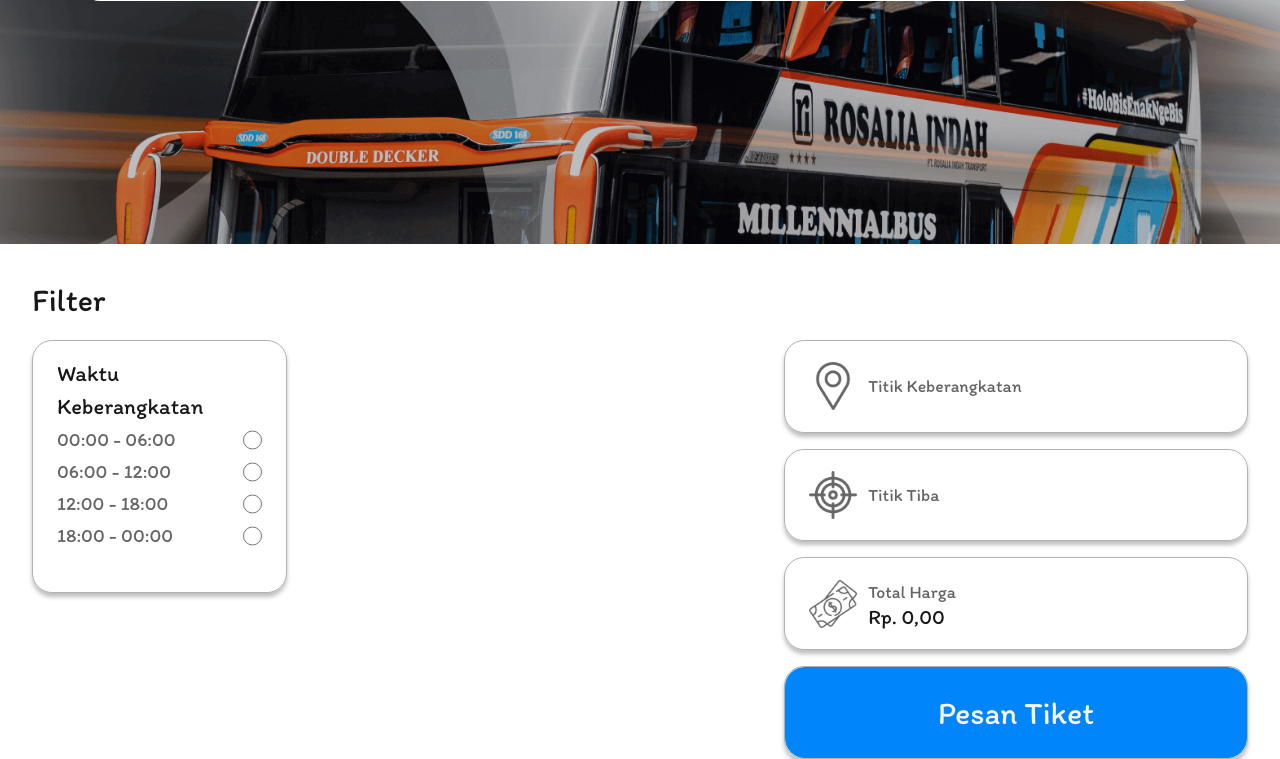
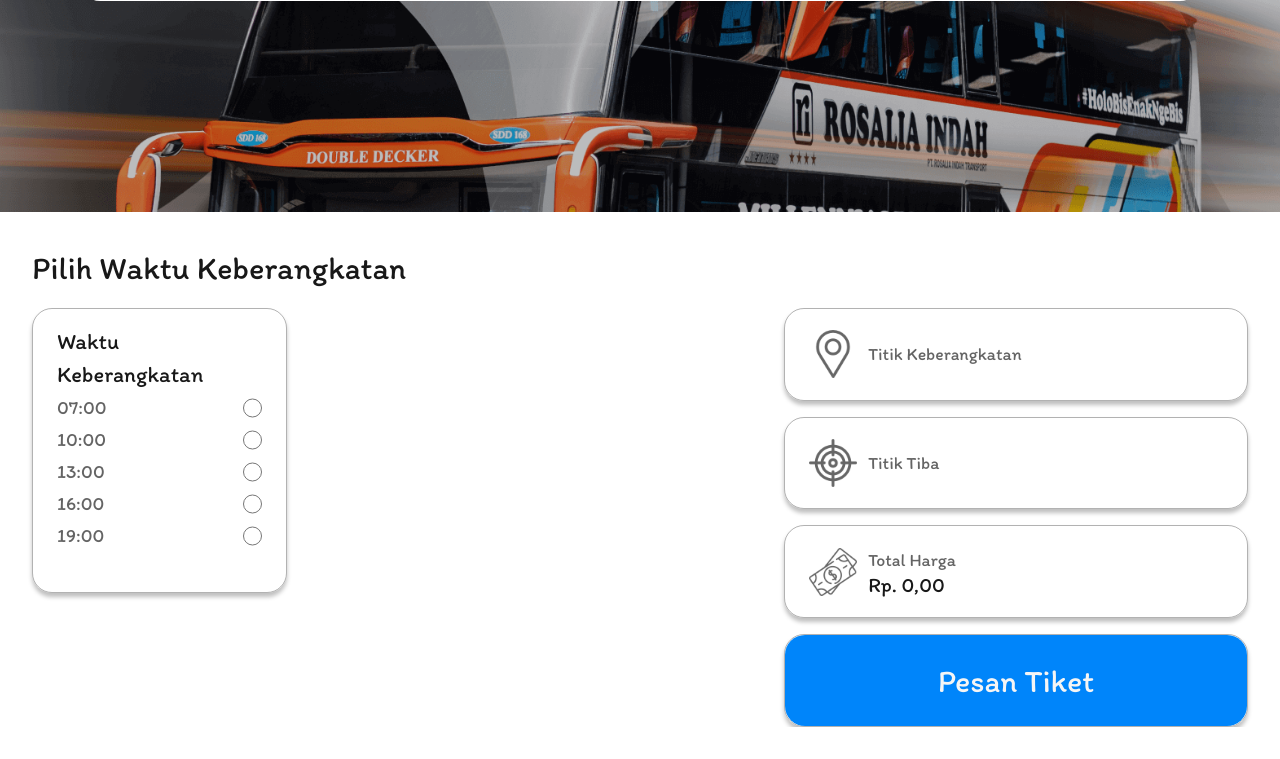
Before and after one commit to hibbansm12/project-pbo, a PHP site: page /perjalanan.php in a window 1280 px wide. Shown: the part 239-998 px from the top of the page. After the commit the page ends 966 px from the top, so only its background shows below. Run offline with PHP 8.4, Linux system fonts and the light colour scheme; data that the repository does not hold is empty.

Commit message:
perjalanan.php
memperbaiki beberapa section waktu keberangkatan dan fitur lainnya

```diff
--- a/app/perjalanan.php
+++ b/app/perjalanan.php
@@ -56,8 +56,10 @@
 		</div>
 		<main class="content-wrapper">
 			<form action="">
+				<main class="content-wrapper">
+			<form action="">
 				<div class="content-name">
-					Filter
+					Pilih Waktu Keberangkatan
 				</div>
 
 				<!-- PENGISIAN FORM -->
@@ -67,20 +69,24 @@
 							<div class="choice-menu">
 								<p class="choice-menu-name">Waktu Keberangkatan</p>
 								<div class="choice-row-wrapper">
-									<label for="choice1">00:00 - 06:00</label>
+									<label for="choice1">07:00</label>
 									<input type="radio" name="choice" id="choice1" value="" />
 								</div>
 								<div class="choice-row-wrapper">
-									<label for="choice2">06:00 - 12:00</label>
+									<label for="choice2">10:00</label>
 									<input type="radio" name="choice" id="choice2" value="" />
 								</div>
 								<div class="choice-row-wrapper">
-									<label for="choice3">12:00 - 18:00</label>
+									<label for="choice3">13:00</label>
 									<input type="radio" name="choice" id="choice3" value="" />
 								</div>
 								<div class="choice-row-wrapper">
-									<label for="choice4">18:00 - 00:00</label>
+									<label for="choice4">16:00</label>
 									<input type="radio" name="choice" id="choice4" value="" />
+								</div>
+								<div class="choice-row-wrapper">
+									<label for="choice5">19:00</label>
+									<input type="radio" name="choice" id="choice5" value="" />
 								</div>
 								<br>
 							</div>
```
